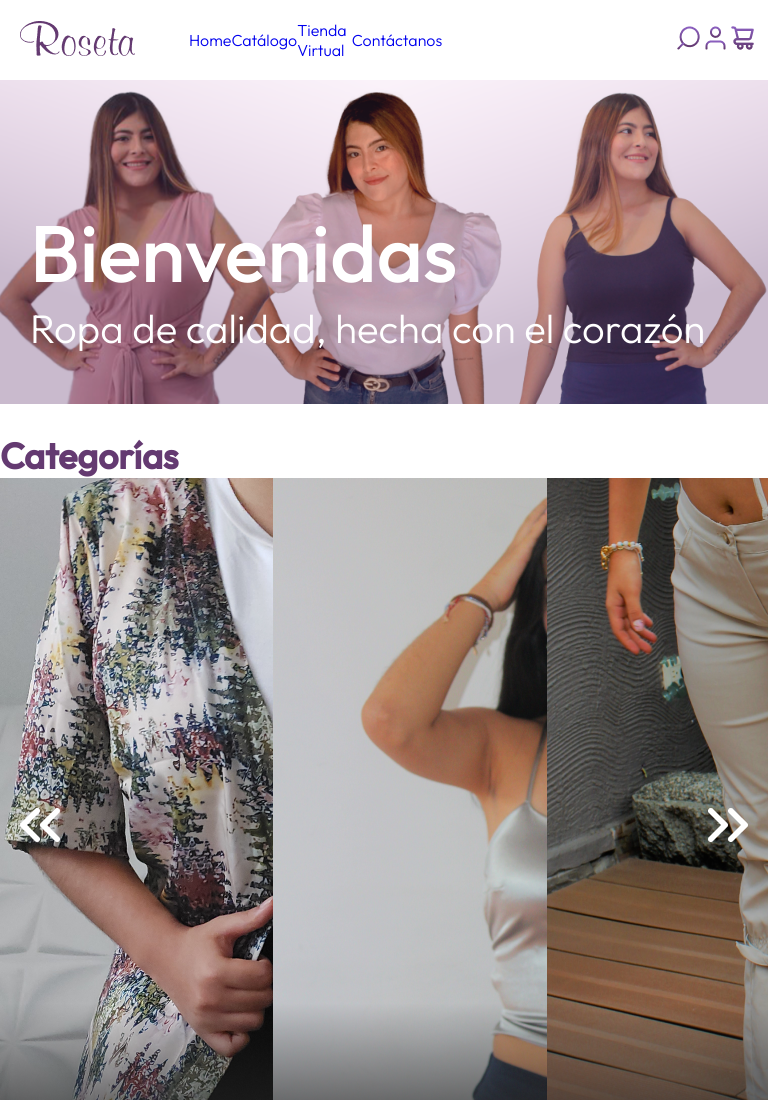
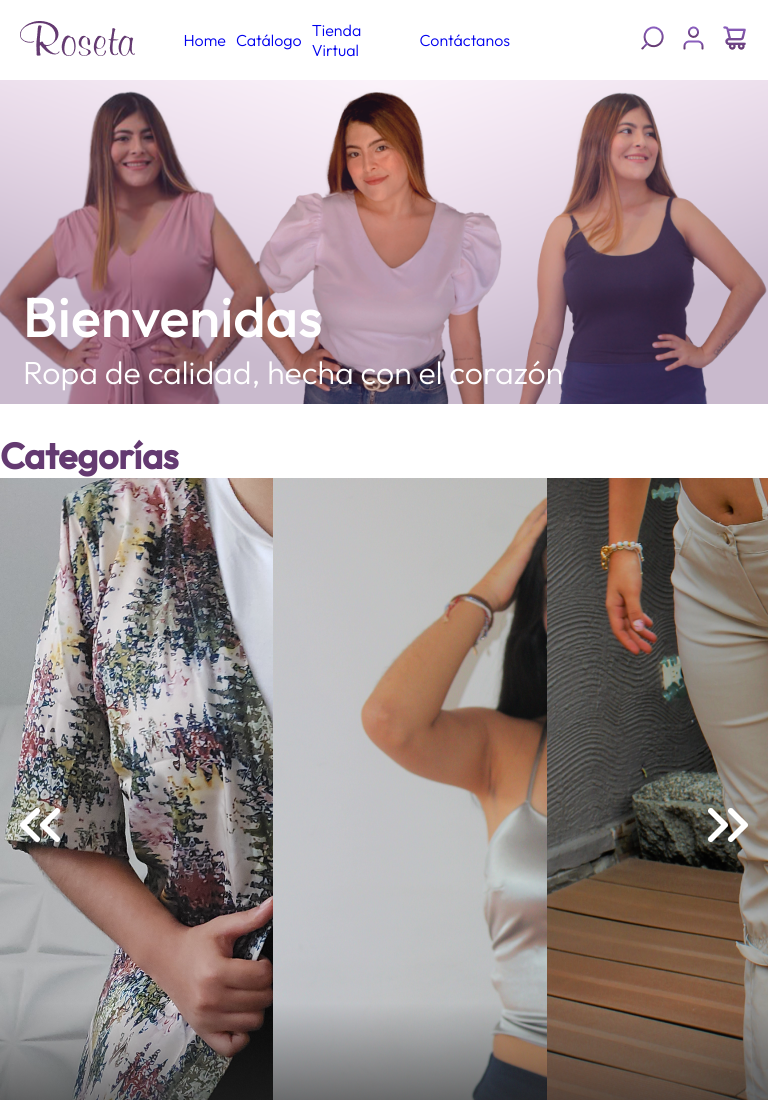
Before and after one commit to Brand2899/RosetaShop, a plain HTML site: page index.html in a window 768 px wide. Shown: the top 1100 px of the page. Drawn offline with Linux system fonts and the light colour scheme.

Commit message:
tablet responsive. header & banner done

```diff
--- a/css/mediaqueries.css
+++ b/css/mediaqueries.css
@@ -185,4 +185,40 @@
     }
 }
 
-/*Tablet */
+/*Tablet between 450px & 915px*/
+@media all and (min-width: 450px) and (max-width: 915px){
+
+    /*all*/
+
+    /*header*/
+    .right__nav{
+        width: 68%;
+    }
+
+    .menu{
+        width: 68%;
+    }
+
+    .menu li{
+        padding-left: 5px;
+        padding-right: 5px;
+    }
+
+    .left__nav{
+        width: 15%;
+    }
+
+    /*banner*/
+    .banner__content{
+        bottom: 5%;
+        left: 3%;
+    }
+
+    .banner__content h1{
+        font-size: 350%;
+    }
+
+    .banner__content h2{
+        font-size: 200%;
+    }
+}
```
